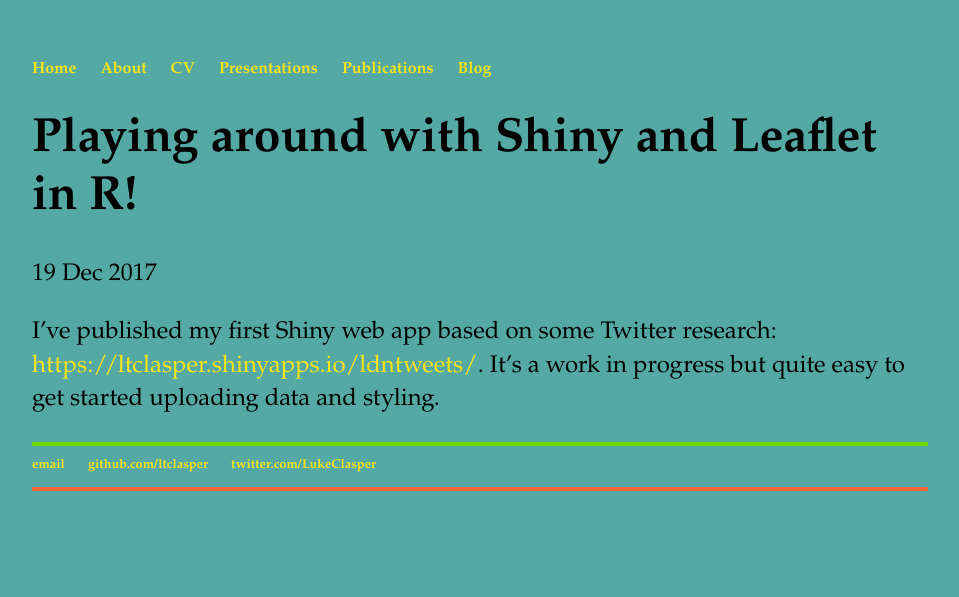
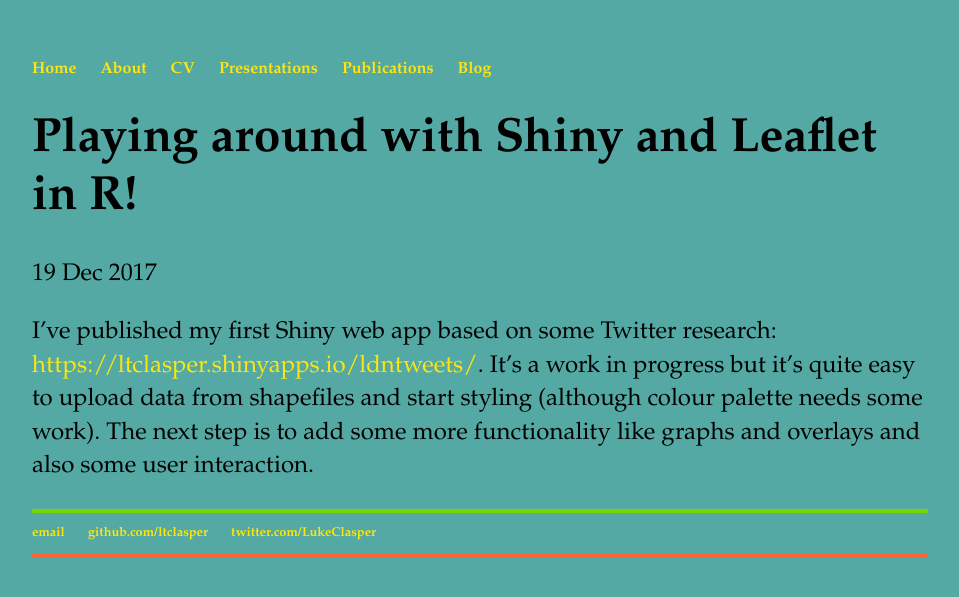
Before and after one commit to ltclasper/ltclasper.github.io, a Jekyll site: the page built from _posts/2017-12-19-playing-around-with-shiny-and-leaflet-in-r.md, in a window 1280 px wide. Shown: the top 597 px of the page, without its empty margins (160-1119 px from the left). Built offline with Jekyll 4.4.1, drawn with Linux system fonts in a browser that asks for light colours.

Commit message:
Update 2017-12-19-playing-around-with-shiny-and-leaflet-in-r.md

```diff
--- a/_posts/2017-12-19-playing-around-with-shiny-and-leaflet-in-r.md
+++ b/_posts/2017-12-19-playing-around-with-shiny-and-leaflet-in-r.md
@@ -4,4 +4,4 @@ title: "Playing around with Shiny and Leaflet in R!"
 date: 2017-12-19
 ---
 
-I've published my first Shiny web app based on some Twitter research: <https://ltclasper.shinyapps.io/ldntweets/>. It's a work in progress but quite easy to get started uploading data and styling.
+I've published my first Shiny web app based on some Twitter research: <https://ltclasper.shinyapps.io/ldntweets/>. It's a work in progress but it's quite easy to upload data from shapefiles and start styling (although colour palette needs some work). The next step is to add some more functionality like graphs and overlays and also some user interaction.
```
